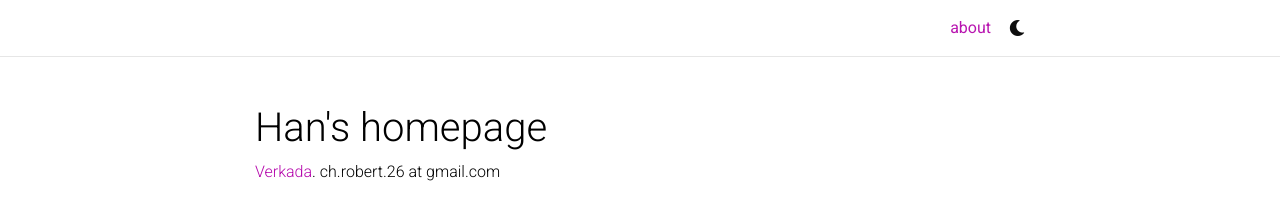
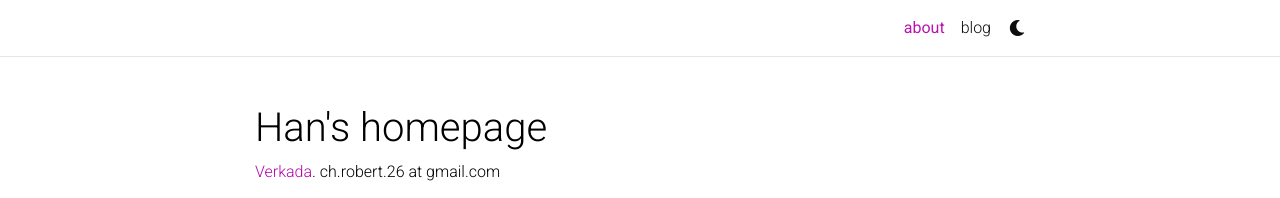
Before and after one commit to r0b3rt24/r0b3rt24, a Jekyll site: the page built from _pages/about.md, in a window 1280 px wide. Shown: the top 198 px of the page. Built offline with Jekyll 4.4.1, drawn with Linux system fonts in a browser that asks for light colours; full-size pictures stand in for the smaller copies a plugin makes; comment, search, counter and statistics services are not loaded; a style sheet for code colours, icons or effects is not loaded.

Commit message:
enable blog

```diff
--- a/_config.yml
+++ b/_config.yml
@@ -84,8 +84,8 @@ panelbear_analytics:  # panelbear analytics site ID (format: XXXXXXXXX)
 # Blog
 # -----------------------------------------------------------------------------
 
-blog_name:  # your blog must have a name for it to show up in the nav bar
-blog_description: a simple whitespace theme for academics
+blog_name: Blog  # your blog must have a name for it to show up in the nav bar
+blog_description: Notes and write-ups
 permalink: /blog/:year/:title/
 
 # Pagination
--- a/_includes/header.html
+++ b/_includes/header.html
@@ -35,13 +35,13 @@
               </li>
               {% if site.blog_name %}
               <!-- Blog -->
-              <!-- <li class="nav-item {% if page.url contains 'blog' %}active{% endif %}">
+              <li class="nav-item {% if page.url contains 'blog' %}active{% endif %}">
                 <a class="nav-link" href="{{ '/blog/' | relative_url }}">blog
                   {%- if page.title == "blog" -%}
                   <span class="sr-only">(current)</span>
                   {%- endif -%}
                 </a>
-              </li> -->
+              </li>
               {%- endif %}
 
               <!-- Other pages -->
```
